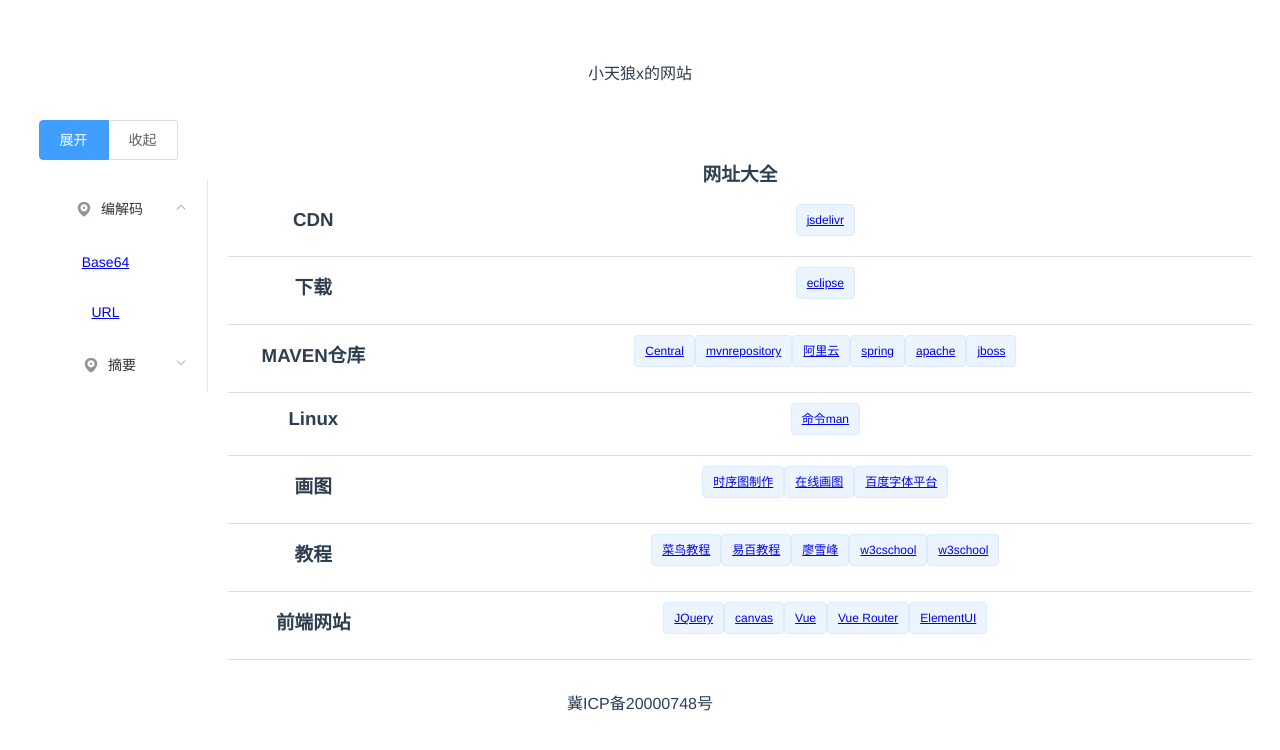
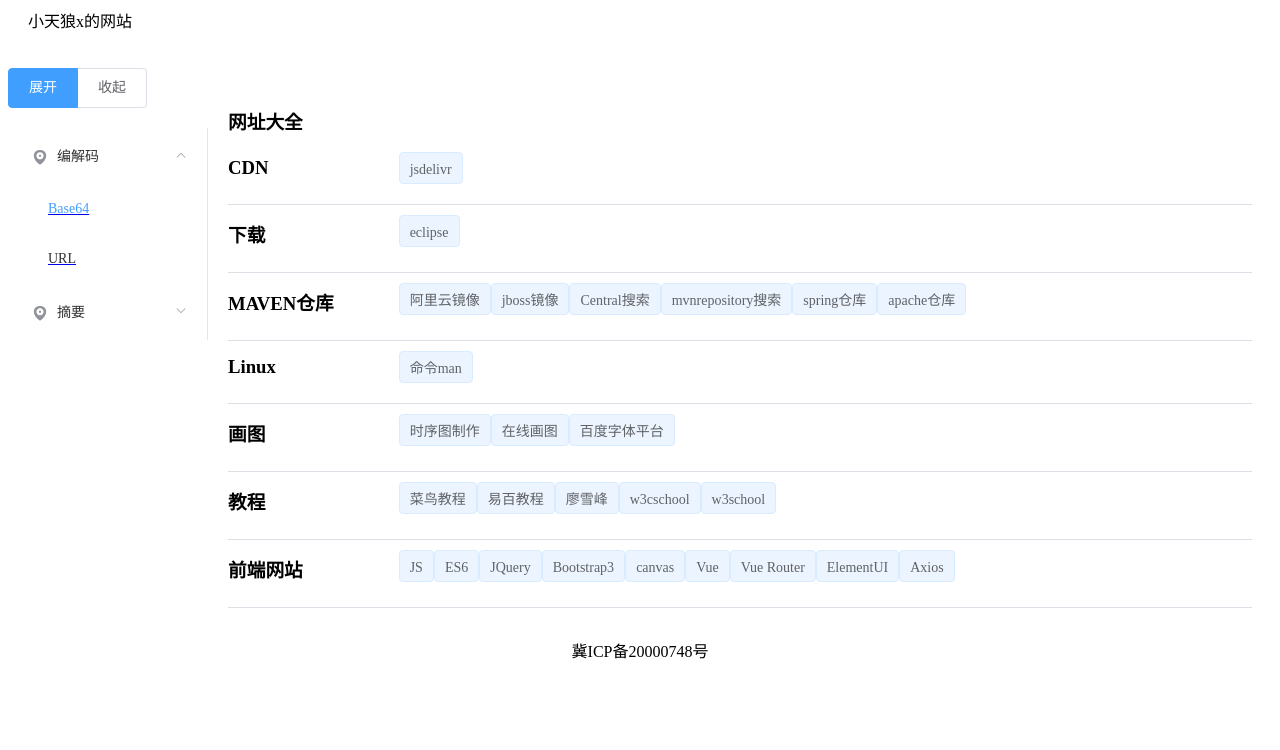
Before and after one commit to xingkexin/xkx-tools-front, a Vue app: page /#/ in a window 1280 px wide. Shown: the top 750 px of the page. Built offline with nearby package versions, Linux system fonts and the light colour scheme.

Commit message:
集成了axios，并实现了和后端交互

```diff
--- a/package.json
+++ b/package.json
@@ -11,12 +11,14 @@
     "build": "node build/build.js"
   },
   "dependencies": {
+    "axios": "^0.19.1",
     "element-ui": "^2.13.0",
     "js-base64": "^2.5.1",
     "js-md5": "^0.7.3",
     "sha": "^3.0.0",
     "sha.js": "^2.4.11",
     "vue": "^2.5.2",
+    "vue-axios": "^2.1.5",
     "vue-router": "^3.0.1"
   },
   "devDependencies": {
--- a/src/App.vue
+++ b/src/App.vue
@@ -28,11 +28,9 @@
 
 <style>
 #app {
-  font-family: 'Avenir', Helvetica, Arial, sans-serif;
-  -webkit-font-smoothing: antialiased;
-  -moz-osx-font-smoothing: grayscale;
+}
+
+.el-footer {
   text-align: center;
-  color: #2c3e50;
-  margin-top: 60px;
 }
 </style>
--- a/src/components/Menu.vue
+++ b/src/components/Menu.vue
@@ -11,16 +11,16 @@
           <i class="el-icon-location"></i>
           <span slot="title">编解码</span>
         </template>
-        <el-menu-item index="1-1"><router-link to="/base64">Base64</router-link></el-menu-item>
-        <el-menu-item index="1-1"><router-link to="/url">URL</router-link></el-menu-item>
+        <router-link to="/base64"><el-menu-item index="1-1">Base64</el-menu-item></router-link>
+        <router-link to="/url"><el-menu-item index="1-2">URL</el-menu-item></router-link>
       </el-submenu>
       <el-submenu index="2">
         <template slot="title">
           <i class="el-icon-location"></i>
           <span slot="title">摘要</span>
         </template>
-        <el-menu-item index="2-1"><router-link to="/md5">MD5</router-link></el-menu-item>
-        <el-menu-item index="2-2"><router-link to="/sha">SHA</router-link></el-menu-item>
+        <router-link to="/md5"><el-menu-item index="2-1">MD5</el-menu-item></router-link>
+        <router-link to="/sha"><el-menu-item index="2-2">SHA</el-menu-item></router-link>
       </el-submenu>
     </el-menu>
   </div>
--- a/src/components/URL.vue
+++ b/src/components/URL.vue
@@ -36,6 +36,8 @@
 </template>
 
 <script>
+  import Qs from 'qs'
+
   export default {
     name: 'URL',
     data() {
@@ -52,7 +54,15 @@
         this.urlDecodedText = decodeURIComponent(this.urlEncodedText)
       },
       encode() {
-        this.urlEncodedText = encodeURI(this.urlDecodedText)
+        let data = {
+          str: this.urlDecodedText,
+          charsetStr: 'UTF-8'
+        }
+        this.axios.post('/url/encode', Qs.stringify(data)).then((res) => {
+          console.log(res)
+          this.urlEncodedText = res.data
+        })
+        // this.urlEncodedText = encodeURI(this.urlDecodedText)
       },
       decode() {
         this.urlDecodedText = decodeURI(this.urlEncodedText)
--- a/src/components/Website.vue
+++ b/src/components/Website.vue
@@ -4,64 +4,68 @@
     <el-row>
       <el-col :sm="4" :xs="24"><h3>CDN</h3></el-col>
       <el-col :sm="20" :xs="24">
-        <el-tag><a target="_blank" href="https://www.jsdelivr.com/">jsdelivr</a></el-tag>
+        <el-tag><el-link :underline="false" target="_blank" href="https://www.jsdelivr.com/">jsdelivr</el-link></el-tag>
       </h3></el-col>
     </el-row>
     <el-divider></el-divider>
     <el-row>
       <el-col :sm="4" :xs="24"><h3>下载</h3></el-col>
       <el-col :sm="20" :xs="24">
-        <el-tag><a target="_blank" href="https://archive.eclipse.org/eclipse/downloads/">eclipse</a></el-tag>
+        <el-tag><el-link :underline="false" target="_blank" href="https://archive.eclipse.org/eclipse/downloads/">eclipse</el-link></el-tag>
       </h3></el-col>
     </el-row>
     <el-divider></el-divider>
     <el-row>
       <el-col :sm="4" :xs="24"><h3>MAVEN仓库</h3></el-col>
       <el-col :sm="20" :xs="24">
-        <el-tag><a target="_blank" href="https://search.maven.org/">Central</a></el-tag>
-        <el-tag><a target="_blank" href="https://mvnrepository.com/">mvnrepository</a></el-tag>
-        <el-tag><a target="_blank" href="http://maven.aliyun.com/mvn/view">阿里云</a></el-tag>
-        <el-tag><a target="_blank" href="http://repo.spring.io/release/">spring</a></el-tag>
-        <el-tag><a target="_blank" href="https://repository.apache.org/content/groups/public/">apache</a></el-tag>
-        <el-tag><a target="_blank" href="http://repository.jboss.org/nexus/content/groups/public/">jboss</a></el-tag>
+        <el-tag><el-link :underline="false" target="_blank" href="http://maven.aliyun.com/mvn/view">阿里云镜像</el-link></el-tag>
+        <el-tag><el-link :underline="false" target="_blank" href="http://repository.jboss.org/nexus/content/groups/public/">jboss镜像</el-link></el-tag>
+        <el-tag><el-link :underline="false" target="_blank" href="https://search.maven.org/">Central搜索</el-link></el-tag>
+        <el-tag><el-link :underline="false" target="_blank" href="https://mvnrepository.com/">mvnrepository搜索</el-link></el-tag>
+        <el-tag><el-link :underline="false" target="_blank" href="http://repo.spring.io/release/">spring仓库</el-link></el-tag>
+        <el-tag><el-link :underline="false" target="_blank" href="https://repository.apache.org/content/groups/public/">apache仓库</el-link></el-tag>
       </h3></el-col>
     </el-row>
     <el-divider></el-divider>
     <el-row>
       <el-col :sm="4" :xs="24"><h3>Linux</h3></el-col>
       <el-col :sm="20" :xs="24">
-        <el-tag><a target="_blank" href="http://man.linuxde.net/">命令man</a></el-tag>
+        <el-tag><el-link :underline="false" target="_blank" href="http://man.linuxde.net/">命令man</el-link></el-tag>
       </h3></el-col>
     </el-row>
     <el-divider></el-divider>
     <el-row>
       <el-col :sm="4" :xs="24"><h3>画图</h3></el-col>
       <el-col :sm="20" :xs="24">
-        <el-tag><a target="_blank" href="https://www.websequencediagrams.com/">时序图制作</a></el-tag>
-        <el-tag><a target="_blank" href="https://www.processon.com/">在线画图</a></el-tag>
-        <el-tag><a target="_blank" href="http://fontstore.baidu.com/store">百度字体平台</a></el-tag>
+        <el-tag><el-link :underline="false" target="_blank" href="https://www.websequencediagrams.com/">时序图制作</el-link></el-tag>
+        <el-tag><el-link :underline="false" target="_blank" href="https://www.processon.com/">在线画图</el-link></el-tag>
+        <el-tag><el-link :underline="false" target="_blank" href="http://fontstore.baidu.com/store">百度字体平台</el-link></el-tag>
       </h3></el-col>
     </el-row>
     <el-divider></el-divider>
     <el-row>
       <el-col :sm="4" :xs="24"><h3>教程</h3></el-col>
       <el-col :sm="20" :xs="24">
-        <el-tag><a target="_blank" href="http://www.runoob.com/">菜鸟教程</a></el-tag>
-        <el-tag><a target="_blank" href="http://www.yiibai.com/">易百教程</a></el-tag>
-        <el-tag><a target="_blank" href="https://www.liaoxuefeng.com/">廖雪峰</a></el-tag>
-        <el-tag><a target="_blank" href="http://www.w3cschool.cn/">w3cschool</a></el-tag>
-        <el-tag><a target="_blank" href="http://www.w3school.com.cn/">w3school</a></el-tag>
+        <el-tag><el-link :underline="false" target="_blank" href="http://www.runoob.com/">菜鸟教程</el-link></el-tag>
+        <el-tag><el-link :underline="false" target="_blank" href="http://www.yiibai.com/">易百教程</el-link></el-tag>
+        <el-tag><el-link :underline="false" target="_blank" href="https://www.liaoxuefeng.com/">廖雪峰</el-link></el-tag>
+        <el-tag><el-link :underline="false" target="_blank" href="http://www.w3cschool.cn/">w3cschool</el-link></el-tag>
+        <el-tag><el-link :underline="false" target="_blank" href="http://www.w3school.com.cn/">w3school</el-link></el-tag>
       </h3></el-col>
     </el-row>
     <el-divider></el-divider>
     <el-row>
       <el-col :sm="4" :xs="24"><h3>前端网站</h3></el-col>
       <el-col :sm="20" :xs="24">
-        <el-tag><a target="_blank" href="http://jquery.cuishifeng.cn/">JQuery</a></el-tag>
-        <el-tag><a target="_blank" href="https://www.cnblogs.com/tim-li/archive/2012/08/06/2580252.html">canvas</a></el-tag>
-        <el-tag><a target="_blank" href="https://cn.vuejs.org/v2/guide/">Vue</a></el-tag>
-        <el-tag><a target="_blank" href="https://router.vuejs.org/zh/">Vue Router</a></el-tag>
-        <el-tag><a target="_blank" href="https://element.eleme.cn/#/zh-CN/component/installation">ElementUI</a></el-tag>
+        <el-tag><el-link :underline="false" target="_blank" href="https://wangdoc.com/javascript/">JS</el-link></el-tag>
+        <el-tag><el-link :underline="false" target="_blank" href="http://es6.ruanyifeng.com/">ES6</el-link></el-tag>
+        <el-tag><el-link :underline="false" target="_blank" href="http://jquery.cuishifeng.cn/">JQuery</el-link></el-tag>
+        <el-tag><el-link :underline="false" target="_blank" href="https://v3.bootcss.com/getting-started/">Bootstrap3</el-link></el-tag>
+        <el-tag><el-link :underline="false" target="_blank" href="https://www.cnblogs.com/tim-li/archive/2012/08/06/2580252.html">canvas</el-link></el-tag>
+        <el-tag><el-link :underline="false" target="_blank" href="https://cn.vuejs.org/v2/guide/">Vue</el-link></el-tag>
+        <el-tag><el-link :underline="false" target="_blank" href="https://router.vuejs.org/zh/">Vue Router</el-link></el-tag>
+        <el-tag><el-link :underline="false" target="_blank" href="https://element.eleme.cn/#/zh-CN/component/installation">ElementUI</el-link></el-tag>
+        <el-tag><el-link :underline="false" target="_blank" href="http://www.axios-js.com/zh-cn/docs/">Axios</el-link></el-tag>
       </h3></el-col>
     </el-row>
     <el-divider></el-divider>
--- a/src/main.js
+++ b/src/main.js
@@ -4,10 +4,13 @@
 import App from './App'
 import router from './router'
 import ElementUI from 'element-ui'
+import axios from 'axios'
+import VueAxios from 'vue-axios'
 import 'element-ui/lib/theme-chalk/index.css'
 
 Vue.config.productionTip = false
 Vue.use(ElementUI)
+Vue.use(VueAxios, axios)
 
 /* eslint-disable no-new */
 new Vue({
--- a/src/router/index.js
+++ b/src/router/index.js
@@ -1,6 +1,5 @@
 import Vue from 'vue'
 import Router from 'vue-router'
-import HelloWorld from '@/components/HelloWorld'
 import Website from '@/components/Website'
 import Base64 from '@/components/Base64'
 import URL from '@/components/URL'
```
Also changed, not shown: .eslintrc.js, 1 other file (tests, documents, lock files or other folders).
